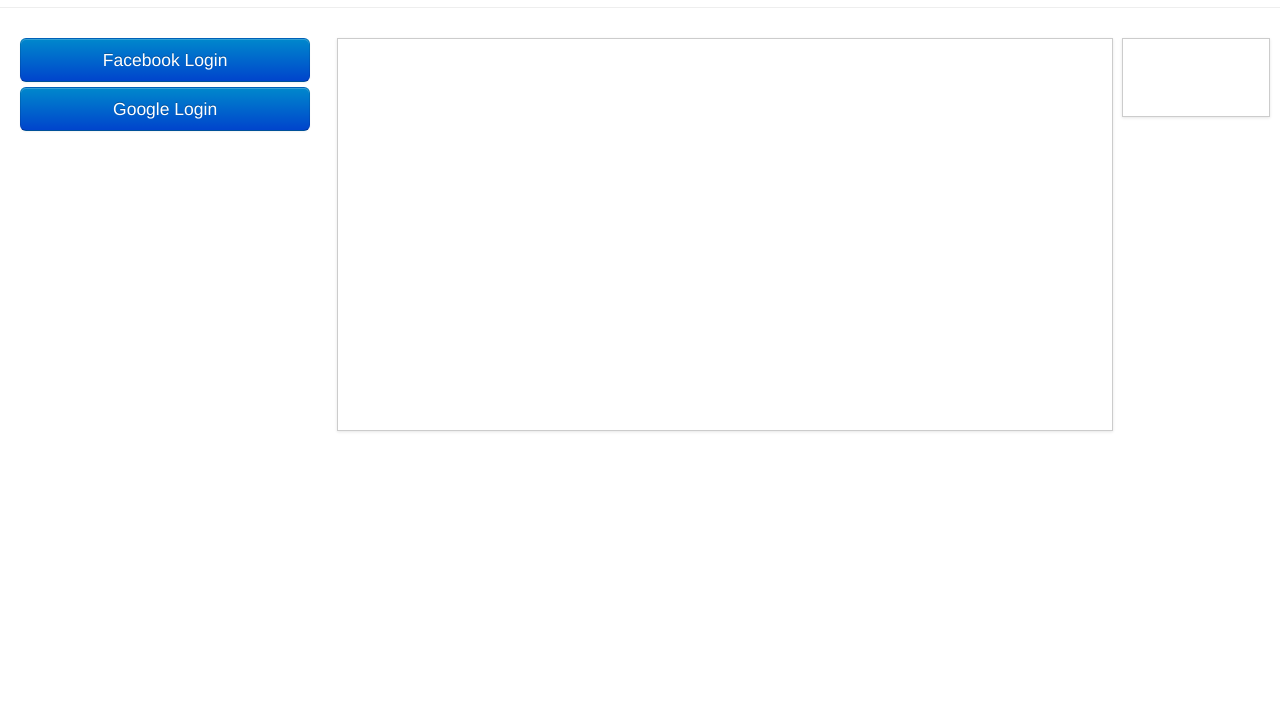
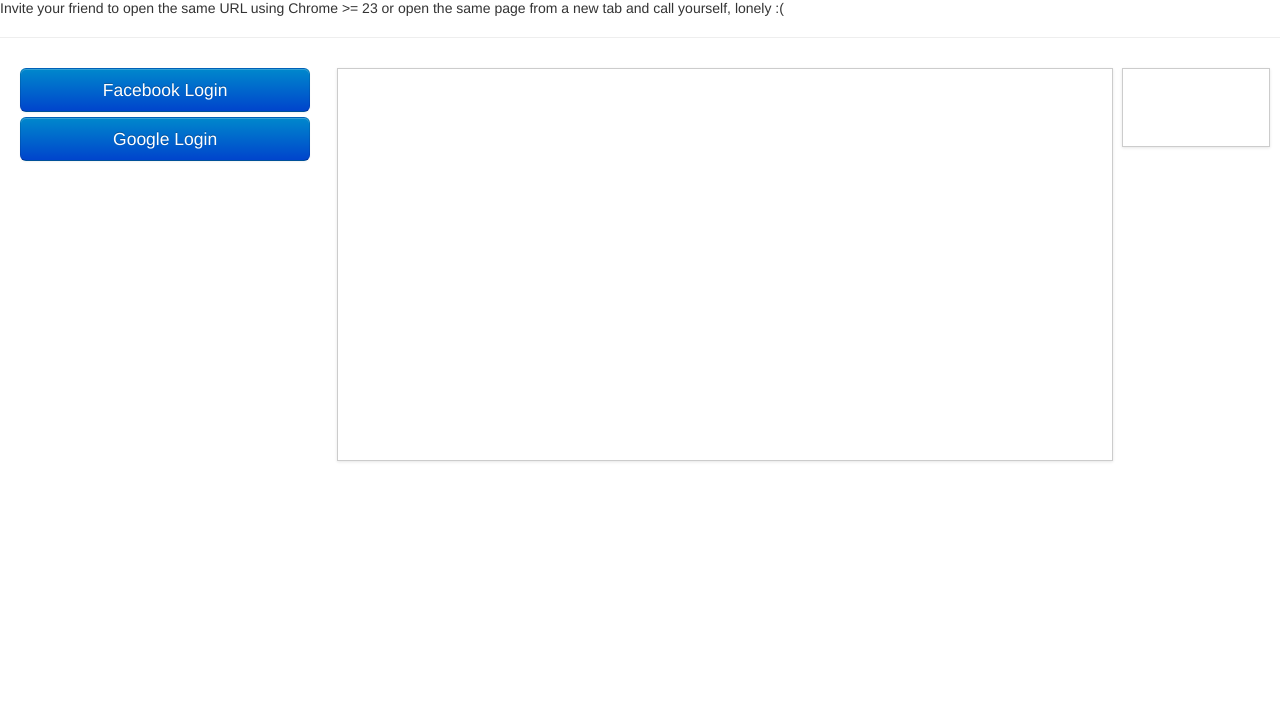
Before and after one commit to rukavina/tetatet, a plain HTML site: page index.html in a window 1280 px wide. Shown: the part 72-800 px from the top of the page. Drawn offline with Linux system fonts and the light colour scheme.

Commit message:
description

```diff
--- a/index.html
+++ b/index.html
@@ -8,6 +8,7 @@
     <body>
         <div class="page-header">
             <h1>TetATet <small>WebRTC video chat</small></h1>
+            <p>Invite your friend to open the same URL using Chrome >= 23 or open the same page from a new tab and call yourself, lonely :(</p>
         </div>
         <div class="container-fluid">
             <div class="row-fluid">
```
